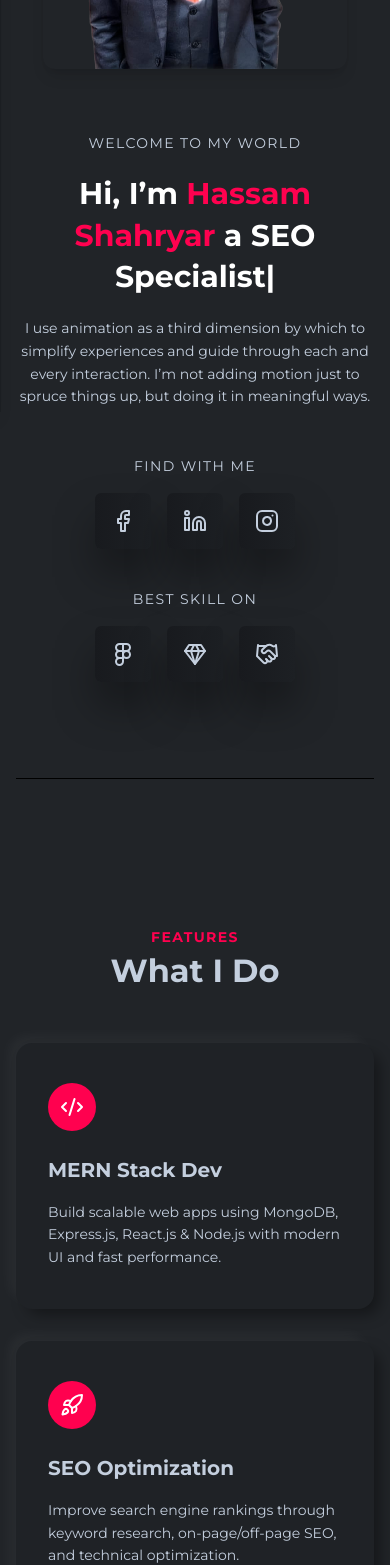
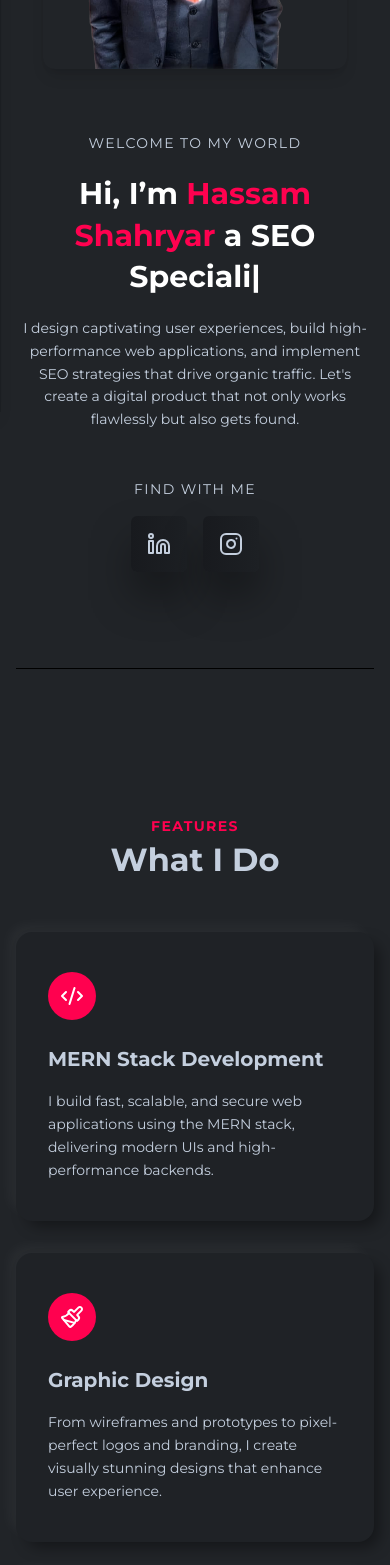
Before and after one commit to mrcode-sherry/My-Portfolio-Website, a Next.js app: page / in a window 390 px wide. Shown: the part 432-1997 px from the top of the page. Built offline with nearby package versions, Linux system fonts and the light colour scheme.

Commit message:
adding animations and original content

```diff
--- a/src/components/Features.jsx
+++ b/src/components/Features.jsx
@@ -1,57 +1,34 @@
 'use client';
 
 import React from 'react';
-import {
-  Code2,
-  Paintbrush,
-  Layers,
-  Rocket,
-  Smartphone,
-  Brush,
-  ArrowUpRight,
-} from 'lucide-react';
+import { ArrowUpRight, Code2, Package, Paintbrush, Rocket, Zap } from 'lucide-react';
 import { motion } from 'framer-motion';
 
 const features = [
   {
   icon: <Code2 size={24} />,
-    title: 'MERN Stack Dev',
-    desc: 'Build scalable web apps using MongoDB, Express.js, React.js & Node.js with modern UI and fast performance.',
+  title: 'MERN Stack Development',
+  desc: 'I build fast, scalable, and secure web applications using the MERN stack, delivering modern UIs and high-performance backends.',
+},
+{
+  icon: <Paintbrush size={24} />,
+  title: 'Graphic Design',
+  desc: 'From wireframes and prototypes to pixel-perfect logos and branding, I create visually stunning designs that enhance user experience.',
 },
 {
   icon: <Rocket size={24} />,
-    title: 'SEO Optimization',
-    desc: 'Improve search engine rankings through keyword research, on-page/off-page SEO, and technical optimization.',
+  title: 'SEO Strategy & Optimization',
+  desc: 'I drive organic growth by improving search rankings through technical audits, keyword research, and data-driven on-page SEO.',
 },
 {
-    icon: <Layers size={24} />,
-    title: 'Organic Growth',
-    desc: 'Drive long-term traffic with sustainable SEO strategies aligned with the latest search engine algorithms.',
+  icon: <Zap size={24} />,
+  title: 'Performance & Security Audits',
+  desc: 'I analyze existing websites to identify performance bottlenecks, improve Core Web Vitals, and implement essential security best practices.',
 },
 {
-    icon: <Smartphone size={24} />,
-    title: 'Social Media Mgmt',
-    desc: 'Manage and grow your brand’s presence on Facebook, Instagram, and YouTube with result-driven strategies.',
-  },
-  {
-    icon: <Brush size={24} />,
-    title: 'Creative Campaigns',
-    desc: 'Design engaging content and run impactful campaigns to build strong communities and boost engagement.',
-  },
-  {
-    icon: <Paintbrush size={24} />,
-    title: 'Brand Identity',
-    desc: 'Craft unique social branding and maintain a consistent voice across all digital platforms for your brand.',
-  },
-  {
-    icon: <Paintbrush size={24} />,
-    title: 'Photoshop Design',
-    desc: 'Create stunning visual content for web and social media using Photoshop — banners, posters, and more.',
-  },
-  {
-    icon: <Brush size={24} />,
-    title: 'Visual Storytelling',
-    desc: 'Bring ideas to life through compelling graphics that communicate brand messages effectively.',
+  icon: <Package size={24} />,
+  title: 'Complete Digital Solution',
+  desc: 'From initial concept and design to a fully developed, SEO-optimized website, I manage the entire project lifecycle to guarantee a successful launch.',
 },
 ];
 
@@ -76,35 +53,30 @@ export default function Features() {
 
       {/* Cards */}
       <div className='grid grid-cols-1 sm:grid-cols-2 lg:grid-cols-3 gap-8'>
-        {features.map((feature, index) => {
-          let initial = {};
-          let animate = {};
-          let transition = {
-            delay: index * 0.15,
-            duration: 0.8,
-            ease: 'easeOut',
-          };
-
-          // Entry direction
-          if (index % 3 === 0) {
-            initial = { x: -60, opacity: 0 };
-            animate = { x: 0, opacity: 1 };
-          } else if (index % 3 === 1) {
-            initial = { y: 60, opacity: 0 };
-            animate = { y: 0, opacity: 1 };
-          } else {
-            initial = { x: 60, opacity: 0 };
-            animate = { x: 0, opacity: 1 };
-          }
-
-          return (
+        {features.map((feature, index) => (
           <motion.div
             key={index}
-              initial={initial}
-              whileInView={animate}
-              transition={transition}
+            initial={{
+              y: 50,
+              opacity: 0,
+              scale: 0.9
+            }}
+            whileInView={{
+              y: 0,
+              opacity: 1,
+              scale: 1
+            }}
+            transition={{
+              duration: 0.5,
+              delay: index * 0.1,
+              ease: "easeOut"
+            }}
             viewport={{ once: true, amount: 0.3 }}
-              className='group bg-[#1F2226] shadow-[8px_8px_15px_-3px_rgba(0,0,0,0.4),_-8px_-8px_15px_-3px_rgba(255,255,255,0.05)] px-8 sm:px-10 md:px-12 py-10 sm:py-12 md:py-14 rounded-2xl transition-all duration-300 hover:-translate-y-2 relative overflow-hidden hover:bg-[#16181C]'
+            whileHover={{
+              y: -10,
+              transition: { duration: 0.3 }
+            }}
+            className='group bg-[#1F2226] shadow-[8px_8px_15px_-3px_rgba(0,0,0,0.4),_-8px_-8px_15px_-3px_rgba(255,255,255,0.05)] px-8 sm:px-10 md:px-12 py-10 sm:py-12 md:py-14 rounded-2xl transition-all duration-300 relative overflow-hidden hover:bg-[#16181C]'
           >
             <div className='flex items-center justify-center w-12 h-12 bg-[#FF014F] text-white rounded-full mb-6'>
               {feature.icon}
@@ -121,8 +93,7 @@ export default function Features() {
               <ArrowUpRight size={30} />
             </div>
           </motion.div>
-          );
-        })}
+        ))}
       </div>
 
       {/* Divider */}
--- a/src/components/Hero.jsx
+++ b/src/components/Hero.jsx
@@ -3,7 +3,7 @@
 import React from 'react';
 import TypingEffect from './Retype';
 import { motion } from 'framer-motion';
-import { Facebook, Figma, Gem, Handshake, Instagram, Linkedin } from 'lucide-react';
+import { Instagram, Linkedin } from 'lucide-react';
 
 // Slow fade-up for text
 const fadeUp = {
@@ -68,7 +68,7 @@ const Hero = () => {
             animate="visible"
             custom={2}
           >
-            I use animation as a third dimension by which to simplify experiences and guide through each and every interaction. I’m not adding motion just to spruce things up, but doing it in meaningful ways.
+           I design captivating user experiences, build high-performance web applications, and implement SEO strategies that drive organic traffic. Let's create a digital product that not only works flawlessly but also gets found.
           </motion.p>
 
           {/* Social & Skills Section */}
@@ -84,7 +84,7 @@ const Hero = () => {
             >
               <p className='text-[#C4CFDE] uppercase text-[14px] tracking-widest'>find with me</p>
               <div className='flex flex-row justify-center sm:justify-start gap-4 mt-4'>
-                {[Facebook, Linkedin, Instagram].map((Icon, index) => (
+                {[Linkedin, Instagram].map((Icon, index) => (
                   <motion.a
                     key={index}
                     href="#"
@@ -98,31 +98,6 @@ const Hero = () => {
                   >
                     <Icon />
                   </motion.a>
-                ))}
-              </div>
-            </motion.div>
-
-            {/* Skill Icons */}
-            <motion.div
-              className="text-center sm:text-left"
-              variants={fadeUp}
-              initial="hidden"
-              animate="visible"
-              custom={3} // same as "find with me" to sync
-            >
-              <p className='text-[#C4CFDE] uppercase text-[14px] tracking-widest'>best skill on</p>
-              <div className='flex flex-row justify-center sm:justify-start gap-4 mt-4'>
-                {[Figma, Gem, Handshake].map((Icon, index) => (
-                  <motion.div
-                    key={index}
-                    className='bg-gradient-to-r shadow-2xl shadow-black from-[#181A1E] to-[#1D2024] text-[#C4CFDE] px-4 py-4 rounded-md cursor-pointer transition-all duration-300 transform hover:scale-105 hover:bg-gradient-to-l'
-                    variants={fastFadeUp}
-                    initial="hidden"
-                    animate="visible"
-                    custom={index} // synced delay like social icons
-                  >
-                    <Icon />
-                  </motion.div>
                 ))}
               </div>
             </motion.div>
--- a/src/components/Resume.jsx
+++ b/src/components/Resume.jsx
@@ -1,68 +1,64 @@
 "use client";
 import React, { useState } from "react";
+import { motion } from "framer-motion";
 
 const education = [
   {
     title: "BSc in Computer Science",
-    place: "University of Lahore",
-    year: "2018 - 2022",
-    badge: "3.9/4.0",
+    place: "GC University",
+    year: "Continue",
     desc: "The training provided by universities is in order to prepare people to work in various sectors of the economy or areas of culture.",
   },
   {
-    title: "AS – Science & Information",
-    place: "Aspire College",
-    year: "2016 - 2018",
-    badge: "4.0/4.0",
-    desc: "Higher education is tertiary education leading to award of an academic degree. Higher education, also called post-secondary education.",
+  title: "Bachelor of Science in Computer Science",
+  place: "Government Graduate College",
+  year: "2022 - 2024",
+  desc: "This program provided a strong theoretical and practical foundation in core computer science. I honed my skills in algorithms, database management, and software development principles.",
 },
 {
-    title: "Secondary School Education",
-    place: "Govt. High School",
-    year: "2014 - 2016",
-    badge: "3.9/4.0",
-    desc: "Secondary education or post-primary education covers two phases on the International Standard Classification of Education scale.",
+  title: "Secondary School (Computer Science Focus)",
+  place: "La Salle High School",
+  year: "Completed in 2022",
+  desc: "My early education where I first discovered my passion for technology and software. This curriculum established the initial groundwork for my programming and problem-solving skills.",
 },
 ];
 
 const experience = [
   {
-    title: "Sr. Software Engineer",
-    place: "Google Inc.",
-    year: "2021 - Present",
-    country: "USA",
-    desc: "Coding helps process is an important part of our culture. Googlers care deeply about their teams and the people who make them up.",
+  title: "MERN Stack Developer",
+  place: "Aryze Tech",
+  year: "2024 - Present",
+  desc: "Developing robust and scalable web applications for a diverse international clientele. My primary focus is on building complex SaaS platforms, custom CRM systems, and dynamic, high-performance websites.",
 },
 {
-    title: "Web Developer & Trainer",
-    place: "Apple Developer Team",
-    year: "2019 - 2021",
-    country: "Malaysia",
-    desc: "A popular destination with a growing number of highly qualified foreign graduates, it’s true that securing a work visa in Malaysia isn’t easy.",
+  title: "MERN Stack Developer",
+  place: "Edify College of IT",
+  year: "2023 - 2024",
+  desc: "Gained comprehensive, hands-on experience building full-stack applications. This role involved client interaction, project lifecycle management, and applying freelance principles to deliver complete web solutions.",
 },
 {
-    title: "Front-end Developer",
-    place: "Nike – Remote",
-    year: "2018 - 2019",
-    country: "USA",
-    desc: "The India economy has grown strongly over recent years, having transformed itself from a producer and innovation-based economy.",
+  title: "SEO & Graphic Design Specialist",
+  place: "Edify College of IT",
+  year: "2023 - 2024",
+  desc: "Concurrently, I focused on enhancing digital visibility and brand aesthetics. I designed marketing assets and implemented on-page SEO strategies to improve search engine rankings and user engagement.",
 },
 ];
 
 const designSkills = [
   { name: "Photoshop", level: 100 },
-  { name: "Figma", level: 95 },
-  { name: "Adobe XD", level: 80 },
-  { name: "Adobe Illustrator", level: 70 },
-  { name: "Design", level: 90 },
+  { name: "Canva", level: 100 },
+  { name: "Design", level: 100 },
 ];
 
 const devSkills = [
+  { name: "MERN Stack Development", level: 100 },
   { name: "HTML", level: 100 },
-  { name: "CSS", level: 95 },
-  { name: "JavaScript", level: 85 },
-  { name: "Software", level: 70 },
-  { name: "Plugin", level: 90 },
+  { name: "CSS", level: 100 },
+  { name: "JavaScript", level: 100 },
+  { name: "React.js", level: 100 },
+  { name: "Next.js", level: 100 },
+  { name: "TailwindCSS", level: 100 },
+  { name: "TypeScript", level: 100 },
 ];
 
 const ProgressBar = ({ skill }) => (
@@ -84,20 +80,32 @@ const Resume = () => {
   const [activeTab, setActiveTab] = useState("Education");
 
   return (
-    <div className="mx-4 sm:mx-8 md:mx-12 my-20">
+    <div className="overflow-hidden mx-4 sm:mx-8 md:mx-12 my-20">
       {/* Header */}
-      <div className="text-center mb-16">
+      <motion.div
+        className="text-center mb-16"
+        initial={{ opacity: 0, y: -20 }}
+        whileInView={{ opacity: 1, y: 0 }}
+        transition={{ duration: 0.5 }}
+        viewport={{ once: true }}
+      >
         <p className="uppercase text-[#FF014F] text-sm sm:text-base tracking-widest font-semibold">
-          7+ Years of Experience
+          2+ Years of Experience
         </p>
         <h1 className="text-[32px] sm:text-[40px] md:text-[60px] font-bold text-[#C4CFDE]">
           My Resume
         </h1>
-      </div>
+      </motion.div>
 
       {/* Tabs */}
-      <div className="flex justify-center flex-wrap gap-4 mb-16">
-        {["Education", "Professional Skills", "Experience", "Interview"].map((tab, idx) => (
+      <motion.div
+        className="flex justify-center flex-wrap gap-4 mb-16"
+        initial={{ opacity: 0, y: 20 }}
+        whileInView={{ opacity: 1, y: 0 }}
+        transition={{ duration: 0.5, delay: 0.2 }}
+        viewport={{ once: true }}
+      >
+        {["Education", "Professional Skills"].map((tab, idx) => (
           <button
             key={idx}
             onClick={() => setActiveTab(tab)}
@@ -108,187 +116,139 @@ const Resume = () => {
             {tab}
           </button>
         ))}
-      </div>
+      </motion.div>
 
       {/* Education Tab */}
       {activeTab === "Education" && (
-        <div className="grid grid-cols-1 lg:grid-cols-2 gap-10">
+        <motion.div
+          className="grid grid-cols-1 lg:grid-cols-2 gap-10"
+          initial={{ opacity: 0 }}
+          animate={{ opacity: 1 }}
+          transition={{ duration: 0.5 }}
+          key="education"
+        >
           {/* Education Section */}
-          <div>
+          <motion.div
+            initial={{ x: -50, opacity: 0 }}
+            whileInView={{ x: 0, opacity: 1 }}
+            transition={{ duration: 0.5, delay: 0.1 }}
+            viewport={{ once: true }}
+          >
             <h2 className="text-[28px] font-semibold text-[#C4CFDE] mb-8">
               Education Quality
             </h2>
             {education.map((item, i) => (
-              <div
+              <motion.div
                 key={i}
                 className="relative bg-[#1F2226] p-6 rounded-xl border-l-4 border-[#FF014F] mb-6 shadow-md"
+                initial={{ y: 30, opacity: 0 }}
+                whileInView={{ y: 0, opacity: 1 }}
+                transition={{ duration: 0.4, delay: i * 0.1 }}
+                viewport={{ once: true }}
               >
                 <div className="flex justify-between items-center mb-1">
                   <h3 className="text-lg font-semibold text-white">{item.title}</h3>
-                  <span className="bg-[#FF014F] text-white text-xs px-2 py-1 rounded-full">
-                    {item.badge}
-                  </span>
                 </div>
                 <p className="text-sm text-gray-400 italic mb-2">
                   {item.place} ({item.year})
                 </p>
                 <p className="text-[#C4CFDE] text-sm">{item.desc}</p>
-              </div>
+              </motion.div>
             ))}
-          </div>
+          </motion.div>
 
           {/* Job Experience Section */}
-          <div>
+          <motion.div
+            initial={{ x: 50, opacity: 0 }}
+            whileInView={{ x: 0, opacity: 1 }}
+            transition={{ duration: 0.5, delay: 0.1 }}
+            viewport={{ once: true }}
+          >
             <h2 className="text-[28px] font-semibold text-[#C4CFDE] mb-8">
               Job Experience
             </h2>
             {experience.map((item, i) => (
-              <div
+              <motion.div
                 key={i}
                 className="relative bg-[#1F2226] p-6 rounded-xl border-l-4 border-[#FF014F] mb-6 shadow-md"
+                initial={{ y: 30, opacity: 0 }}
+                whileInView={{ y: 0, opacity: 1 }}
+                transition={{ duration: 0.4, delay: i * 0.1 }}
+                viewport={{ once: true }}
               >
                 <div className="flex justify-between items-center mb-1">
                   <h3 className="text-lg font-semibold text-white">{item.title}</h3>
-                  <span className="bg-[#FF014F] text-white text-xs px-2 py-1 rounded-full">
-                    {item.country}
-                  </span>
                 </div>
                 <p className="text-sm text-gray-400 italic mb-2">
                   {item.place} ({item.year})
                 </p>
                 <p className="text-[#C4CFDE] text-sm">{item.desc}</p>
-              </div>
+              </motion.div>
             ))}
-          </div>
-        </div>
+          </motion.div>
+        </motion.div>
       )}
 
       {/* Professional Skills Tab */}
       {activeTab === "Professional Skills" && (
-        <div className="grid grid-cols-1 lg:grid-cols-2 gap-10">
-          <div>
+        <motion.div
+          className="grid grid-cols-1 lg:grid-cols-2 gap-10"
+          initial={{ opacity: 0 }}
+          animate={{ opacity: 1 }}
+          transition={{ duration: 0.5 }}
+          key="skills"
+        >
+          <motion.div
+            initial={{ x: -50, opacity: 0 }}
+            whileInView={{ x: 0, opacity: 1 }}
+            transition={{ duration: 0.5, delay: 0.1 }}
+            viewport={{ once: true }}
+          >
             <p className="text-[#FF014F] text-sm font-semibold uppercase mb-2">Features</p>
             <h2 className="text-xl sm:text-2xl font-semibold text-[#C4CFDE] mb-6">Design Skill</h2>
             {designSkills.map((skill, i) => (
-              <ProgressBar key={i} skill={skill} />
+              <motion.div
+                key={i}
+                initial={{ x: -30, opacity: 0 }}
+                whileInView={{ x: 0, opacity: 1 }}
+                transition={{ duration: 0.4, delay: i * 0.1 }}
+                viewport={{ once: true }}
+              >
+                <ProgressBar skill={skill} />
+              </motion.div>
             ))}
-          </div>
+          </motion.div>
 
-          <div>
+          <motion.div
+            initial={{ x: 50, opacity: 0 }}
+            whileInView={{ x: 0, opacity: 1 }}
+            transition={{ duration: 0.5, delay: 0.1 }}
+            viewport={{ once: true }}
+          >
             <p className="text-[#FF014F] text-sm font-semibold uppercase mb-2">Features</p>
             <h2 className="text-xl sm:text-2xl font-semibold text-[#C4CFDE] mb-6">Development Skill</h2>
             {devSkills.map((skill, i) => (
-              <ProgressBar key={i} skill={skill} />
+              <motion.div
+                key={i}
+                initial={{ x: 30, opacity: 0 }}
+                whileInView={{ x: 0, opacity: 1 }}
+                transition={{ duration: 0.4, delay: i * 0.1 }}
+                viewport={{ once: true }}
+              >
+                <ProgressBar skill={skill} />
+              </motion.div>
             ))}
-          </div>
-        </div>
+          </motion.div>
+        </motion.div>
       )}
 
-      {/* Experience Tab */}
-      {activeTab === "Experience" && (
-        <div className="grid grid-cols-1 lg:grid-cols-2 gap-10">
-          {/* Add future expansions here or keep this section for other jobs */}
-          <div>
-            <p className="text-[#FF014F] text-sm font-semibold uppercase mb-2">2021 - Present</p>
-            <h2 className="text-[28px] font-semibold text-[#C4CFDE] mb-8">Trainer Experience</h2>
-            {experience.map((item, i) => (
-              <div
-                key={i}
-                className="relative bg-[#1F2226] p-6 rounded-xl border-l-4 border-[#FF014F] mb-6 shadow-md"
-              >
-                <div className="flex justify-between items-center mb-1">
-                  <h3 className="text-lg font-semibold text-white">{item.title}</h3>
-                  <span className="bg-[#FF014F] text-white text-xs px-2 py-1 rounded-full">
-                    {item.country}
-                  </span>
-                </div>
-                <p className="text-sm text-gray-400 italic mb-2">
-                  {item.place} ({item.year})
-                </p>
-                <p className="text-[#C4CFDE] text-sm">{item.desc}</p>
-              </div>
-            ))}
-          </div>
-          <div>
-            <p className="text-[#FF014F] text-sm font-semibold uppercase mb-2">2018 - 2021</p>
-            <h2 className="text-[28px] font-semibold text-[#C4CFDE] mb-8">Web & Dev Experience</h2>
-            {experience.map((item, i) => (
-              <div
-                key={i}
-                className="relative bg-[#1F2226] p-6 rounded-xl border-l-4 border-[#FF014F] mb-6 shadow-md"
-              >
-                <div className="flex justify-between items-center mb-1">
-                  <h3 className="text-lg font-semibold text-white">{item.title}</h3>
-                  <span className="bg-[#FF014F] text-white text-xs px-2 py-1 rounded-full">
-                    {item.country}
-                  </span>
-                </div>
-                <p className="text-sm text-gray-400 italic mb-2">
-                  {item.place} ({item.year})
-                </p>
-                <p className="text-[#C4CFDE] text-sm">{item.desc}</p>
-              </div>
-            ))}
-          </div>
-        </div>
-      )}
-
-      {/* Interview Tab */}
-      {activeTab === "Interview" && (
-        <div className="grid grid-cols-1 lg:grid-cols-2 gap-10">
-          {/* Company Experience */}
-          <div>
-            <p className="text-[#FF014F] text-sm font-semibold uppercase mb-2">2007 - 2010</p>
-            <h2 className="text-[28px] font-semibold text-[#C4CFDE] mb-8">Company Experience</h2>
-            {[1, 2, 3].map((_, i) => (
-              <div
-                key={i}
-                className="relative bg-[#1F2226] p-6 rounded-xl border-l-4 border-[#FF014F] mb-6 shadow-md"
-              >
-                <div className="flex justify-between items-center mb-1">
-                  <h3 className="text-lg font-semibold text-white">Personal Portfolio April Fools</h3>
-                  <span className="bg-[#FF014F] text-white text-xs px-2 py-1 rounded-full">
-                    USA
-                  </span>
-                </div>
-                <p className="text-sm text-gray-400 italic mb-2">
-                  University of DVI (2007 - 2010)
-                </p>
-                <p className="text-[#C4CFDE] text-sm">
-                  The education should be very interactive. Ut tincidunt est ac dolor aliquam sodales. Phasellus malesuada hendrerit lorem, id lobortis mauris hendrerit ornare.
-                </p>
-              </div>
-            ))}
-          </div>
-
-          {/* Job Experience */}
-          <div>
-            <p className="text-[#FF014F] text-sm font-semibold uppercase mb-2">2007 - 2010</p>
-            <h2 className="text-[28px] font-semibold text-[#C4CFDE] mb-8">Job Experience</h2>
-            {[1, 2, 3].map((_, i) => (
-              <div
-                key={i}
-                className="relative bg-[#1F2226] p-6 rounded-xl border-l-4 border-[#FF014F] mb-6 shadow-md"
-              >
-                <div className="flex justify-between items-center mb-1">
-                  <h3 className="text-lg font-semibold text-white">Personal Portfolio April Fools</h3>
-                  <span className="bg-[#FF014F] text-white text-xs px-2 py-1 rounded-full">
-                    CANADA
-                  </span>
-                </div>
-                <p className="text-sm text-gray-400 italic mb-2">
-                  University of DVI (2007 - 2010)
-                </p>
-                <p className="text-[#C4CFDE] text-sm">
-                  The education should be very interactive. Ut tincidunt est ac dolor aliquam sodales. Phasellus malesuada hendrerit lorem, id lobortis mauris hendrerit ornare.
-                </p>
-              </div>
-            ))}
-          </div>
-        </div>
-      )}
-
-      <div className="h-[0.5px] w-full bg-black mt-24"></div>
+      <motion.div
+        className="h-[0.5px] w-full bg-black mt-24"
+        initial={{ opacity: 0 }}
+        whileInView={{ opacity: 1 }}
+        transition={{ duration: 0.8 }}
+        viewport={{ once: true }}
+      ></motion.div>
     </div>
   );
 };
--- a/src/components/Retype.jsx
+++ b/src/components/Retype.jsx
@@ -10,9 +10,8 @@ export default function TypingEffect() {
   useEffect(() => {
     typed.current = new Typed(el.current, {
       strings: [
-        "FULL Stack Developer.",
+        "MERN Stack Developer",
         "SEO Specialist.",
-        "Social Media Manager.",
         "Graphic Designer.",
       ],
       typeSpeed: 70,
```
Also changed, not shown: src/app/page.js (+7 -0 lines), src/components/Testimonial.jsx (+164 -43 lines). Lines whose indentation alone changed are shown as unchanged.
